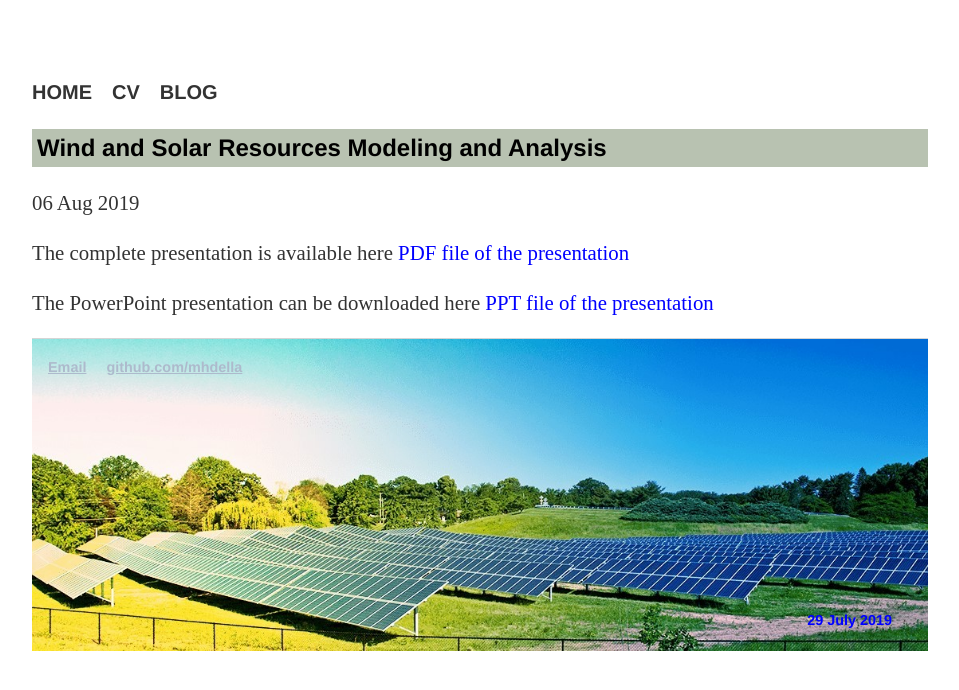
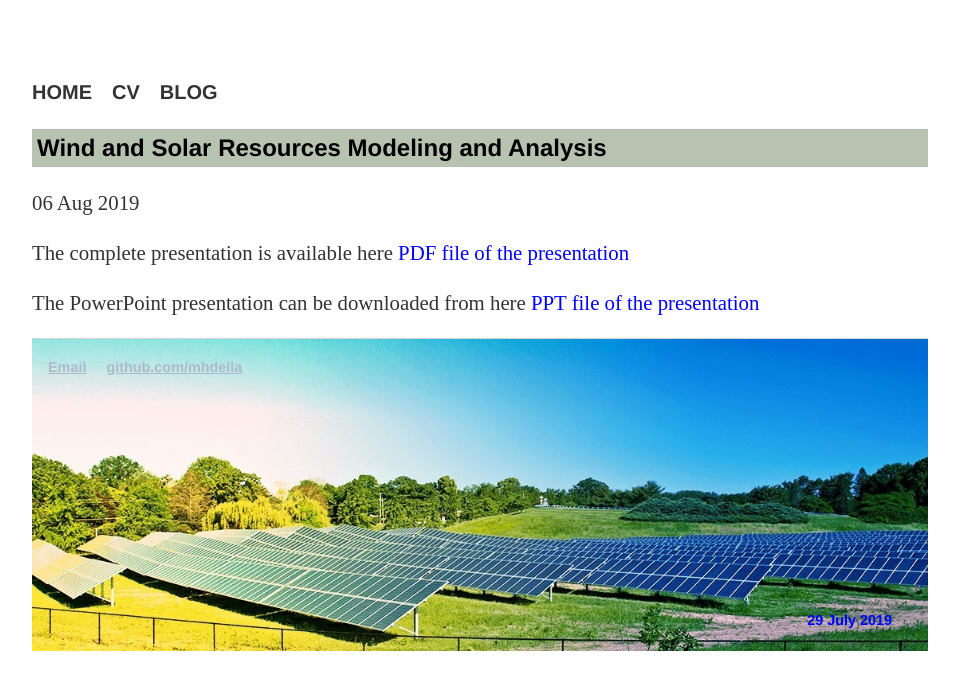
Before and after one commit to MohamedAbuella/MohamedAbuella.github.io, a Jekyll site: the page built from _posts/2019-08-06-wind_solar_modeling.html, in a window 1280 px wide. Shown: the top 690 px of the page, without its empty margins (160-1119 px from the left). Built offline with Jekyll 4.4.1, drawn with Linux system fonts in a browser that asks for light colours; nearby versions of some CDN libraries; a script that is not in the unit is left out; comment, search, counter and statistics services are not loaded.

Commit message:
Update 2019-08-06-wind_solar_modeling.html

```diff
--- a/_posts/2019-08-06-wind_solar_modeling.html
+++ b/_posts/2019-08-06-wind_solar_modeling.html
@@ -6,4 +6,4 @@
 tags:       [Blog]
 ---
 <p>The complete presentation is available here <a href="https://github.com/MohamedAbuella/Ascend-Analytics-docs/blob/master/%2BPresentation%20for%20Ascend_Analytics/Wind_Solar_Energy_Modeling_Analysis.pdf" target="_blank" style="color:blue">PDF file of the presentation </a> </p>
-<p>The PowerPoint presentation can be downloaded here <a href="https://github.com/MohamedAbuella/Ascend-Analytics-docs/blob/master/%2BPresentation%20for%20Ascend_Analytics/Wind_Solar_Energy_Modeling_Analysis.pptx" target="_blank" style="color:blue">PPT file of the presentation </a> </p>
+<p>The PowerPoint presentation can be downloaded from here <a href="https://github.com/MohamedAbuella/Ascend-Analytics-docs/blob/master/%2BPresentation%20for%20Ascend_Analytics/Wind_Solar_Energy_Modeling_Analysis.pptx" target="_blank" style="color:blue">PPT file of the presentation </a> </p>
```
